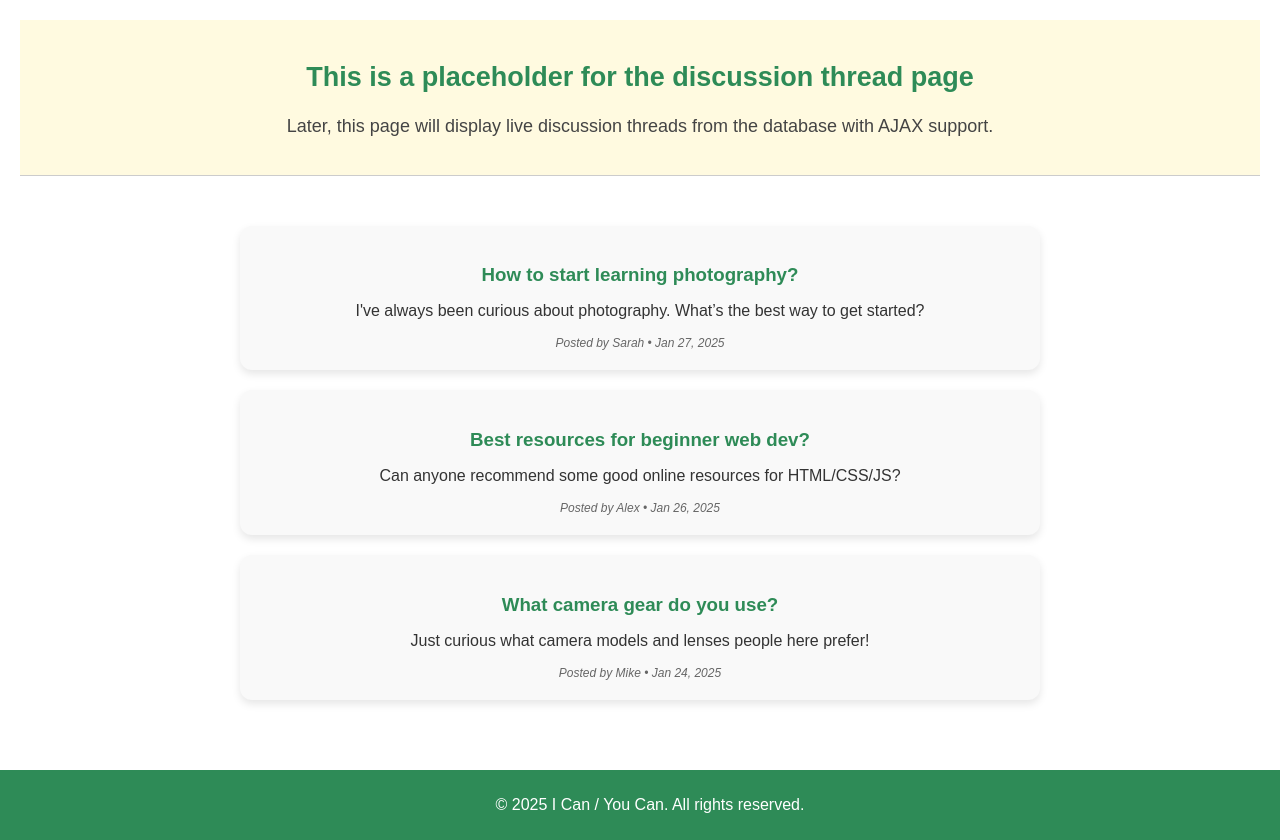
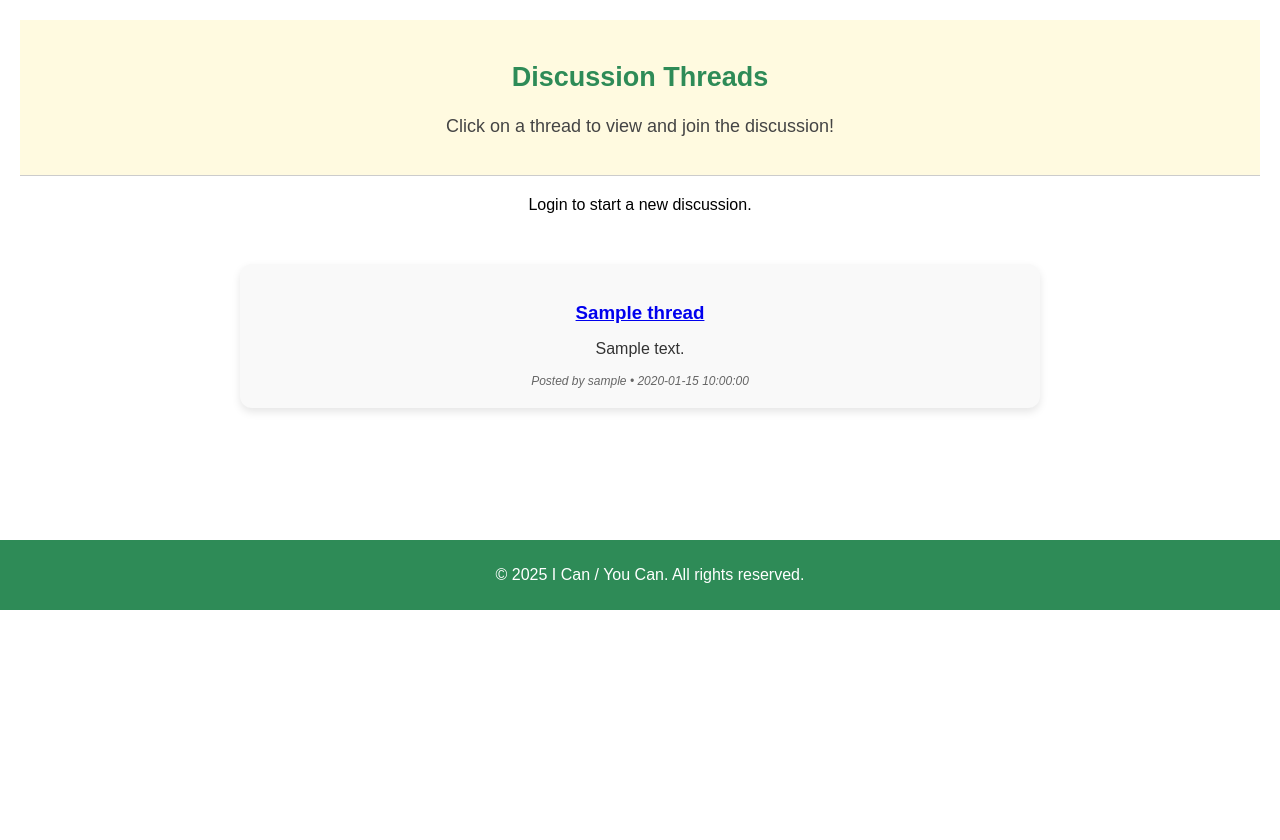
Before and after one commit to kaanspgl/COSC360_MyFavoriteStudents, a PHP site: page /discussion.php in a window 1280 px wide. Shown: the part 147-987 px from the top of the page. After the commit the page ends 757 px from the top, so only its background shows below. Run offline with PHP 8.4, Linux system fonts and the light colour scheme; tables that the repository leaves empty or names only in its code hold one stand-in row (values such as "Sample post").

Commit message:
Created discussion function

```diff
--- a/discussion.php
+++ b/discussion.php
@@ -1,4 +1,9 @@
-<?php session_start(); ?>
+<?php
+session_start();
+include 'config.php';
+$currentUserId = $_SESSION['user_id'] ?? null;
+?>
+
 <!DOCTYPE html>
 <html lang="en">
 <head>
@@ -6,34 +11,74 @@
     <meta name="viewport" content="width=device-width, initial-scale=1.0">
     <title>Discussion Threads - I Can / You Can</title>
     <link rel="stylesheet" href="style.css">
+    <script>
+    document.addEventListener("DOMContentLoaded", function () {
+        fetchThreads();
+
+        const threadForm = document.getElementById("thread-form");
+        if (threadForm) {
+            threadForm.addEventListener("submit", function (e) {
+                e.preventDefault();
+                const formData = new FormData(threadForm);
+                fetch('add-thread.php', {
+                    method: 'POST',
+                    body: formData
+                })
+                .then(res => res.text())
+                .then(() => {
+                    threadForm.reset();
+                    fetchThreads();
+                });
+            });
+        }
+    });
+
+    function fetchThreads() {
+        fetch('fetch-threads.php')
+            .then(response => response.json())
+            .then(data => {
+                const container = document.getElementById("discussion-container");
+                container.innerHTML = "";
+                data.forEach(thread => {
+                    container.innerHTML += `
+                        <div class="discussion-card">
+                            <h3><a href="thread.php?id=${thread.id}">${thread.title}</a></h3>
+                            <p>${thread.content}</p>
+                            <span class="discussion-meta">Posted by ${thread.username} • ${thread.created_at}</span>
+                        </div>`;
+                });
+            });
+    }
+    </script>
 </head>
 <body>
 <?php include 'header.php'; ?>
 
 <main>
     <section class="placeholder-header">
-            <h2>This is a placeholder for the discussion thread page</h2>
-            <p>Later, this page will display live discussion threads from the database with AJAX support.</p>
+        <h2>Discussion Threads</h2>
+        <p>Click on a thread to view and join the discussion!</p>
     </section>
 
-        <section class="discussion-container">
-            <div class="discussion-card">
-                <h3>How to start learning photography?</h3>
-                <p>I've always been curious about photography. What’s the best way to get started?</p>
-                <span class="discussion-meta">Posted by Sarah • Jan 27, 2025</span>
-            </div>
+    <?php if ($currentUserId): ?>
+    <section class="profile-form-container">
+        <h3>Create a New Thread</h3>
+        <form id="thread-form">
+            <label for="title">Thread Title:</label>
+            <input type="text" id="title" name="title" required>
 
-            <div class="discussion-card">
-                <h3>Best resources for beginner web dev?</h3>
-                <p>Can anyone recommend some good online resources for HTML/CSS/JS?</p>
-                <span class="discussion-meta">Posted by Alex • Jan 26, 2025</span>
-            </div>
+            <label for="content">Content:</label>
+            <textarea id="content" name="content" required></textarea>
 
-            <div class="discussion-card">
-                <h3>What camera gear do you use?</h3>
-                <p>Just curious what camera models and lenses people here prefer!</p>
-                <span class="discussion-meta">Posted by Mike • Jan 24, 2025</span>
-            </div>
+            <button type="submit">Post Thread</button>
+        </form>
+    </section>
+    <?php else: ?>
+        <p style="text-align: center;">Login to start a new discussion.</p>
+    <?php endif; ?>
+
+    <section id="discussion-container" class="discussion-container">
+        <!-- Threads will load here via AJAX -->
     </section>
 </main>
 
--- /dev/null
+++ b/fetch-threads.php
@@ -0,0 +1,17 @@
+<?php
+session_start();
+include 'config.php';
+
+$result = $conn->query("SELECT d.id, d.title, d.content, d.created_at, u.username
+                        FROM discussion_threads d
+                        JOIN users u ON d.user_id = u.id
+                        ORDER BY d.created_at DESC");
+
+$threads = [];
+while ($row = $result->fetch_assoc()) {
+    $threads[] = $row;
+}
+header('Content-Type: application/json');
+echo json_encode($threads);
+$conn->close();
+?>
```
Also changed, not shown: add-thread.php (added, +19 -0 lines), thread.php (added, +96 -0 lines). Lines whose indentation alone changed are shown as unchanged.
